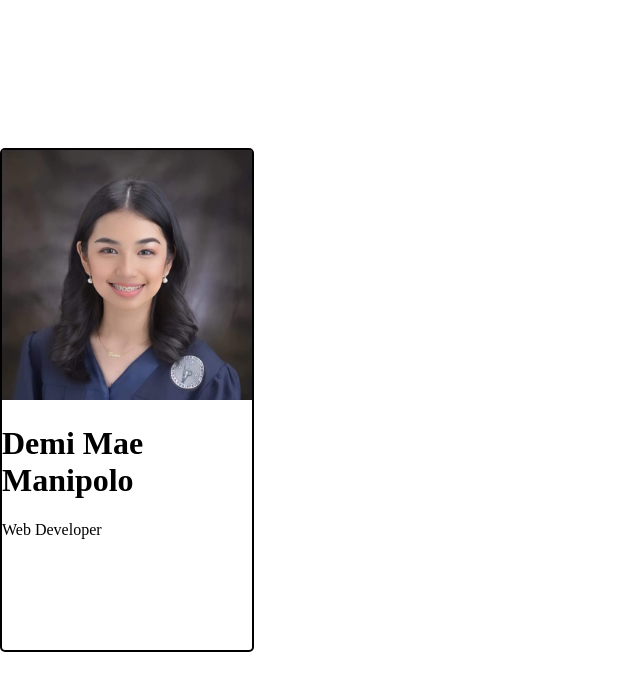
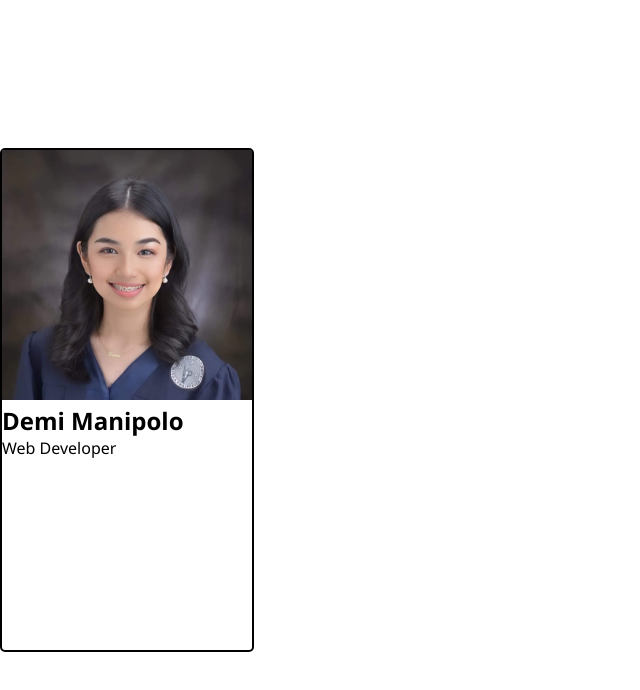
Before and after one commit to mmadiee/scrimba-digital-business-card, a React (Vite) app: page / in a window 1280 px wide. Shown: the top 690 px of the page, without its empty margins (0-640 px from the left). Built offline with nearby package versions, Linux system fonts and the light colour scheme.

Commit message:
Added content for Title

```diff
--- a/src/App.css
+++ b/src/App.css
@@ -8,3 +8,8 @@
 .profile {
     width: 100%;
 }
+
+h2, p {
+    margin: 0;
+    font-family:'Segoe UI', Tahoma, Geneva, Verdana, sans-serif;
+}
--- a/src/components/Title.jsx
+++ b/src/components/Title.jsx
@@ -1,7 +1,7 @@
 export default function Title() {
     return (
         <>
-            <h1>Demi Mae Manipolo</h1>
+            <h2>Demi Manipolo</h2>
             <p>Web Developer</p>
         </>
     )
```
